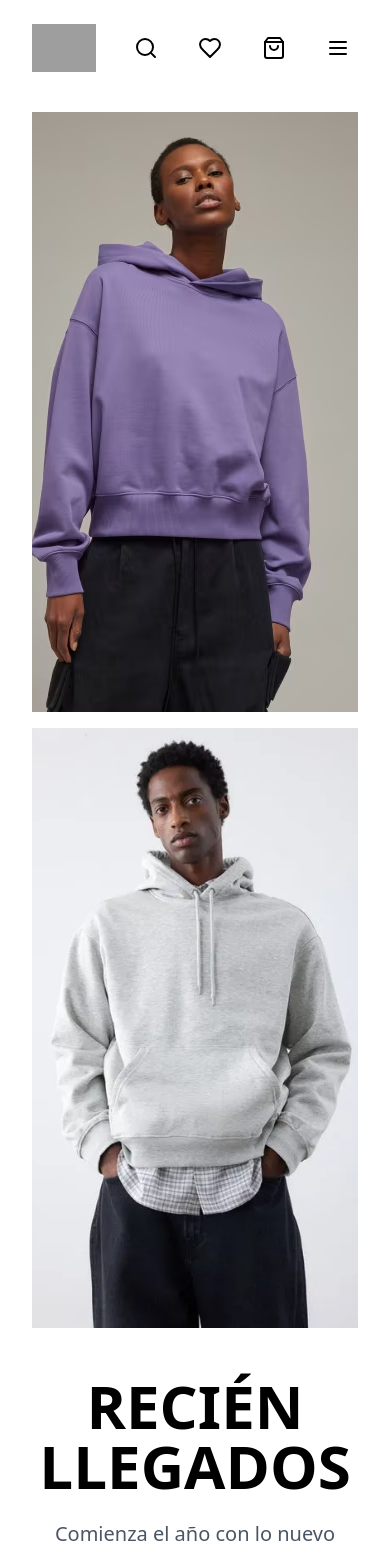
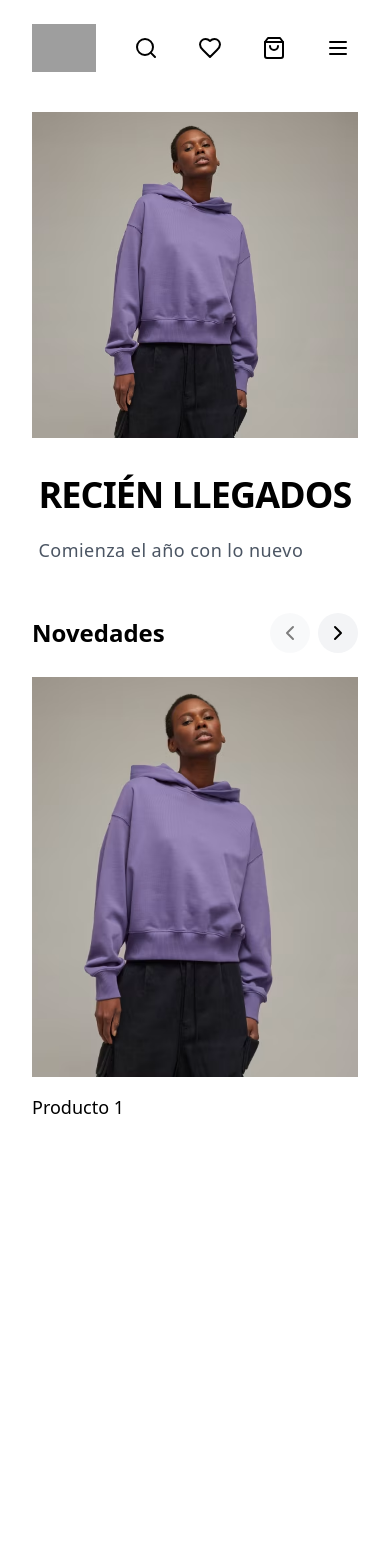
Before and after one commit to fabrizzioper/Tia-Vane, a React (Create React App) app: page / in a window 390 px wide. Shown: the top 1568 px of the page. After the commit the page ends 1185 px from the top, so only its background shows below. Built offline with nearby package versions, Linux system fonts and the light colour scheme; grey boxes are pictures that could not be loaded.

Commit message:
ultimas mejoras

```diff
--- a/src/components/home/HeroSection.jsx
+++ b/src/components/home/HeroSection.jsx
@@ -1,19 +1,29 @@
-import React from 'react';
-
 const HeroSection = ({ firstImage, secondImage, title, subtitle }) => {
     return (
       <section className="mt-4">
         <div className="flex flex-col items-center">
           <div className="w-full">
-          <div className="grid grid-cols-2 gap-4">
-            <div className="col-span-2 md:col-span-1">
+            {/* Configuración responsiva */}
+            <div className="grid grid-cols-1 gap-0">
+              <div className="block md:hidden">
+                {/* Primera imagen para dispositivos móviles */}
+                <img
+                  src={firstImage}
+                  alt="Featured Product 1"
+                  className="w-full h-auto object-cover"
+                />
+              </div>
+              <div className="hidden md:block">
+                {/* Ambas imágenes en pantallas grandes */}
+                <div className="grid grid-cols-2 gap-0">
+                  <div>
                     <img
                       src={firstImage}
                       alt="Featured Product 1"
                       className="w-full h-[600px] object-cover"
                     />
                   </div>
-            <div className="col-span-2 md:col-span-1">
+                  <div>
                     <img
                       src={secondImage}
                       alt="Featured Product 2"
@@ -22,10 +32,17 @@ const HeroSection = ({ firstImage, secondImage, title, subtitle }) => {
                   </div>
                 </div>
               </div>
+            </div>
+          </div>
 
-        <div className="text-center mt-12 mb-16">
-          <h1 className="text-6xl font-bold mb-6">{title}</h1>
-          <p className="text-xl text-gray-600">{subtitle}</p>
+          {/* Texto centrado */}
+          <div className="text-start md:text-center mt-8 mb-12 ">
+            <h1 className="text-4xl md:text-6xl font-extrabold tracking-tight leading-snug mb-4">
+              {title}
+            </h1>
+            <p className="text-lg md:text-xl text-gray-600 tracking-wide leading-relaxed">
+              {subtitle}
+            </p>
           </div>
         </div>
       </section>
--- a/src/components/home/ProductSlider.jsx
+++ b/src/components/home/ProductSlider.jsx
@@ -1,9 +1,110 @@
-import React, { useState } from 'react';
+// import React, { useState } from 'react';
+// import { ChevronLeft, ChevronRight } from 'lucide-react';
+
+// const ProductSlider = ({ products }) => {
+//   const [currentIndex, setCurrentIndex] = useState(0);
+//   const itemsPerPage = window.innerWidth < 768 ? 1 : 3; // 1 item for small screens, 3 for larger screens
+
+//   const nextSlide = () => {
+//     if (currentIndex < products.length - itemsPerPage) {
+//       setCurrentIndex(currentIndex + 1);
+//     }
+//   };
+
+//   const prevSlide = () => {
+//     if (currentIndex > 0) {
+//       setCurrentIndex(currentIndex - 1);
+//     }
+//   };
+
+//   const canGoNext = currentIndex < products.length - itemsPerPage;
+//   const canGoPrev = currentIndex > 0;
+
+//   return (
+//     <section className="mb-16 w-full">
+//       {/* Header con título y navegación */}
+//       <div className="flex justify-between items-center mb-6">
+//         <h2 className="text-2xl font-bold">Novedades</h2>
+//         <div className="flex gap-2">
+//           <button
+//             onClick={prevSlide}
+//             className={`p-2 rounded-full bg-gray-100 hover:bg-gray-200 transition-colors ${
+//               !canGoPrev ? 'opacity-50 cursor-not-allowed' : ''
+//             }`}
+//             disabled={!canGoPrev}
+//             aria-label="Previous products"
+//           >
+//             <ChevronLeft className="w-6 h-6" />
+//           </button>
+//           <button
+//             onClick={nextSlide}
+//             className={`p-2 rounded-full bg-gray-100 hover:bg-gray-200 transition-colors ${
+//               !canGoNext ? 'opacity-50 cursor-not-allowed' : ''
+//             }`}
+//             disabled={!canGoNext}
+//             aria-label="Next products"
+//           >
+//             <ChevronRight className="w-6 h-6" />
+//           </button>
+//         </div>
+//       </div>
+
+//       {/* Contenedor del carrusel */}
+//       <div className="relative overflow-hidden w-full">
+//         <div
+//           className={`flex transition-transform duration-500 ease-in-out ${window.innerWidth < 768 ? '' : 'gap-4'}`}
+//           style={{ transform: `translateX(-${currentIndex * (100 / itemsPerPage)}%)` }}
+//         >
+//           {products.map((product) => (
+//             <div
+//               key={product.id}
+//               className="w-full sm:w-1/3 flex-shrink-0"
+//               style={{ flex: `0 0 ${window.innerWidth < 768 ? 100 : 100 / itemsPerPage}%` }}
+//             >
+//               <div className="relative">
+//                 <img
+//                   src={product.image}
+//                   alt={product.title}
+//                   className="w-full h-[400px] sm:h-[500px] object-cover"
+//                 />
+//                 <h3 className="text-lg sm:text-xl font-medium mt-4">{product.title}</h3>
+//               </div>
+//             </div>
+//           ))}
+//         </div>
+//       </div>
+//     </section>
+//   );
+// };
+
+// export default ProductSlider;
+
+
+import React, { useState, useEffect } from 'react';
 import { ChevronLeft, ChevronRight } from 'lucide-react';
 
 const ProductSlider = ({ products }) => {
   const [currentIndex, setCurrentIndex] = useState(0);
-  const itemsPerPage = 3;
+  const [itemsPerPage, setItemsPerPage] = useState(window.innerWidth < 768 ? 1 : 3);
+  const [gapClass, setGapClass] = useState(window.innerWidth < 768 ? '' : 'gap-4');
+
+  useEffect(() => {
+    const handleResize = () => {
+      if (window.innerWidth < 768) {
+        setItemsPerPage(1);
+        setGapClass('');
+      } else {
+        setItemsPerPage(3);
+        setGapClass('gap-4');
+      }
+    };
+
+    window.addEventListener('resize', handleResize);
+
+    return () => {
+      window.removeEventListener('resize', handleResize);
+    };
+  }, []);
 
   const nextSlide = () => {
     if (currentIndex < products.length - itemsPerPage) {
@@ -21,7 +122,7 @@ const ProductSlider = ({ products }) => {
   const canGoPrev = currentIndex > 0;
 
   return (
-    <section className="mb-16">
+    <section className="mb-16 w-full">
       {/* Header con título y navegación */}
       <div className="flex justify-between items-center mb-6">
         <h2 className="text-2xl font-bold">Novedades</h2>
@@ -50,24 +151,24 @@ const ProductSlider = ({ products }) => {
       </div>
 
       {/* Contenedor del carrusel */}
-      <div className="relative overflow-hidden">
+      <div className="relative overflow-hidden w-full">
         <div
-          className="flex transition-transform duration-500 ease-in-out gap-4"
+          className={`flex transition-transform duration-500 ease-in-out ${gapClass}`}
           style={{ transform: `translateX(-${currentIndex * (100 / itemsPerPage)}%)` }}
         >
           {products.map((product) => (
             <div
               key={product.id}
-              className="w-full md:w-1/3 flex-shrink-0"
+              className="w-full sm:w-1/3 flex-shrink-0"
               style={{ flex: `0 0 ${100 / itemsPerPage}%` }}
             >
               <div className="relative">
                 <img
                   src={product.image}
                   alt={product.title}
-                  className="w-full h-[500px] object-cover"
+                  className="w-full h-[400px] sm:h-[500px] object-cover"
                 />
-                <h3 className="text-xl font-medium mt-4">{product.title}</h3>
+                <h3 className="text-lg sm:text-xl font-medium mt-4">{product.title}</h3>
               </div>
             </div>
           ))}
```
Lines whose indentation alone changed are shown as unchanged.
